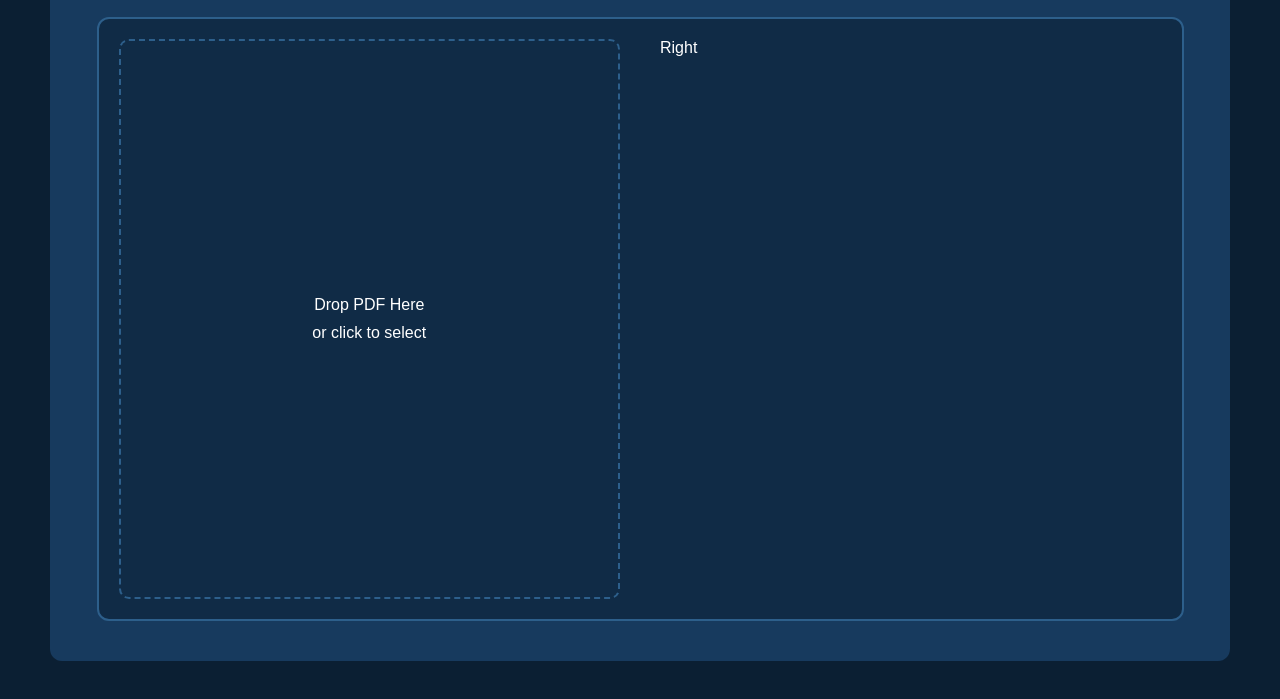
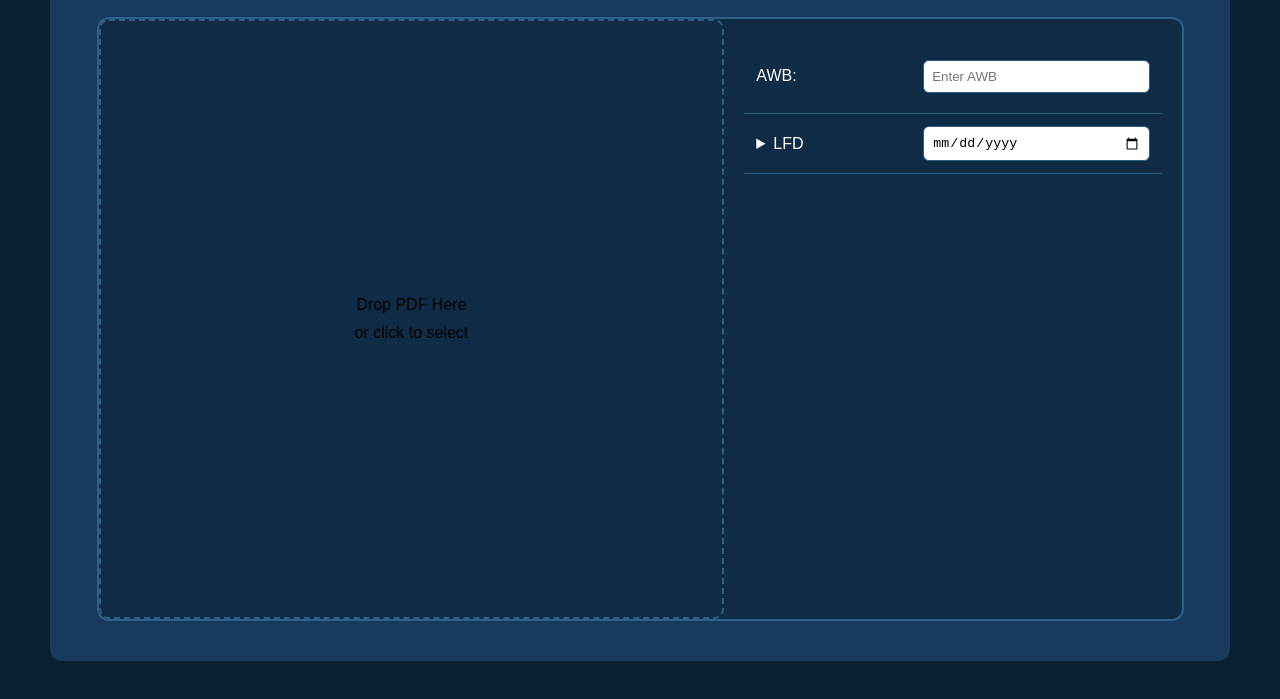
Before and after one commit to An10000/an-local-document-renamer, a plain HTML site: page index.html in a window 1280 px wide. Shown: the part 105-804 px from the top of the page. Drawn offline with Linux system fonts and the light colour scheme.

Commit message:
right panel info table v1.0

```diff
--- a/index.html
+++ b/index.html
@@ -26,7 +26,46 @@
             </div>
 
             <div class="right-panel">
-                Right
+                <table class="info-table">
+                    <tr class="info-table-row">
+                        <td>
+                            <p>AWB:</p>
+                        </td>
+                        <td>
+                            <input type="text" id="awb-input" placeholder="Enter AWB">
+                        </td>
+                    </tr>
+                    <tr class="info-table-row">
+                        <td>
+                            <details>
+                                <summary>LFD</summary>
+                                <div class="details-content">
+                                    <table>
+                                        <tr>
+                                            <td>
+                                                <p>AN date: </p>
+                                            </td>
+                                            <td>
+                                                <input type="date" id="an-date" placeholder="AN Date">
+                                            </td>
+                                        </tr>
+                                        <tr>
+                                            <td>
+                                                <p>Storage Period(days): </p>
+                                            </td>
+                                            <td>
+                                                <input type="number" id="storage-period-days" placeholder="Storage Period (days)">
+                                            </td>
+                                        </tr>
+                                    </table>
+                                </div>
+                            </details>
+                        </td>
+                        <td>
+                            <input type="date" id="lfd-input" placeholder="Enter LFD">
+                        </td>
+                    </tr>
+                </table>
             </div>
         </div>
     </div>
--- a/style.css
+++ b/style.css
@@ -1,3 +1,4 @@
+/* default styles for the page */
 body {
     font-family: Arial, sans-serif;
     margin: 40px;
@@ -19,7 +20,7 @@ h1 {
     font-size: 36px;
     font-weight: normal;
 }
-
+/* styles for the main box containing the panels */
 .main-box {
     display: flex;
     width: 95%;
@@ -31,14 +32,9 @@ h1 {
     overflow: hidden;
 }
 
-.left-panel,
-.right-panel {
-    width: 50%;
-    padding: 20px;
-    color: white;
-}
-
+/* left panel styles */
 .left-panel {
+    width: 60%;
     display: flex;
     flex-direction: column;
 }
@@ -67,3 +63,57 @@ h1 {
     height: 100%;
     border: none;
 }
+
+/* right panel styles */
+.right-panel {
+    width: 40%;
+    padding: 20px;
+    color: white;
+}
+
+.info-section {
+    padding: 20px;
+}
+
+.info-section h2 {
+    margin-top: 0;
+    color: white;
+}
+
+.info-table {
+    width: 100%;
+    border-collapse: collapse;
+}
+
+.info-table td {
+    padding: 12px;
+    border-bottom: 1px solid #2d5f8b;
+    color: white;
+}
+
+.info-table td:first-child {
+    width: 40%;
+}
+
+.info-table input {
+    width: 100%;
+    box-sizing: border-box;
+
+    padding: 8px;
+    border: 1px solid #2d5f8b;
+    border-radius: 6px;
+}
+
+.info-table summary {
+    cursor: pointer;
+}
+
+.details-content {
+    margin-top: 10px;
+    padding-left: 10px;
+    font-size: 14px;
+}
+
+.details-content p {
+    margin: 5px 0;
+}
```
